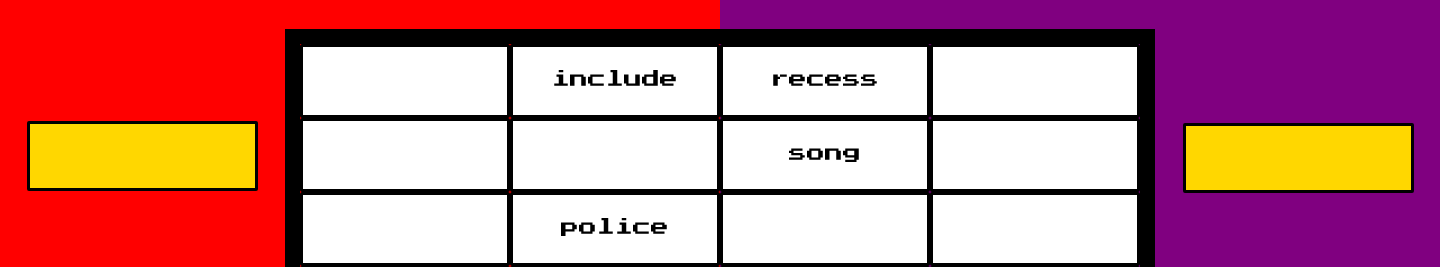
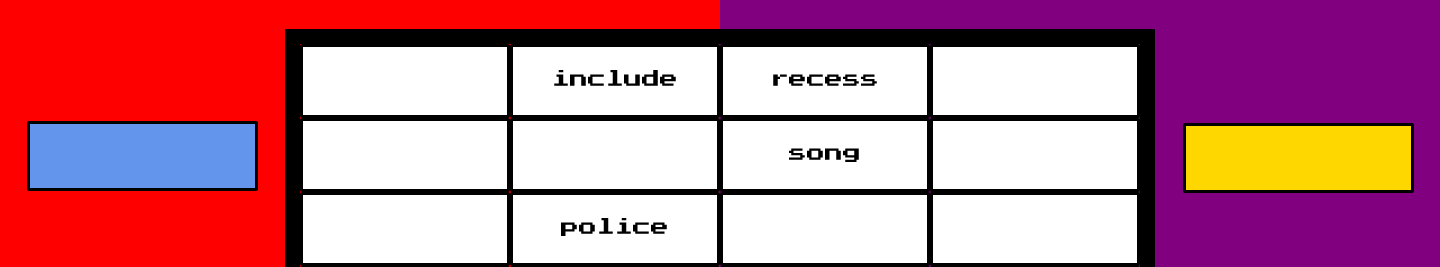
Before and after one commit to ammareltigani/CSSI2019, a Python web app: template templates/SquareUp.html in a window 1440 px wide. Shown: the part 80-347 px from the top of the page. Run offline with Jinja, Linux system fonts and the light colour scheme; the template is opened without the code that fills it, so the values that code supplies are empty.

Commit message:
Blue player box

```diff
--- a/static/CSS/grid-style.css
+++ b/static/CSS/grid-style.css
@@ -123,7 +123,7 @@ input[type=text], select {
 
 #playerbox {
   position: relative;
-  background-color: #FFD700;
+  background-color:	#6495ED;
   border-radius: 2px;
   border-color: black;
   border-style: solid;
```
